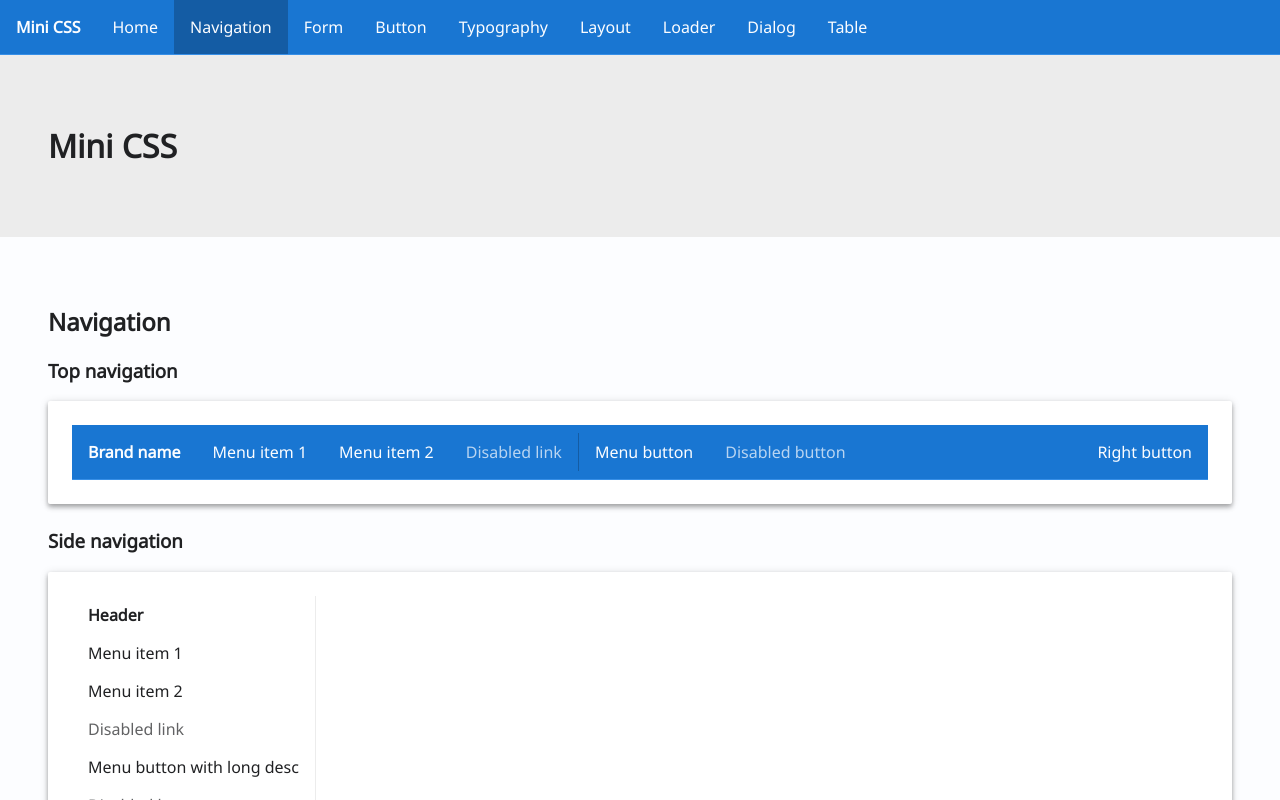
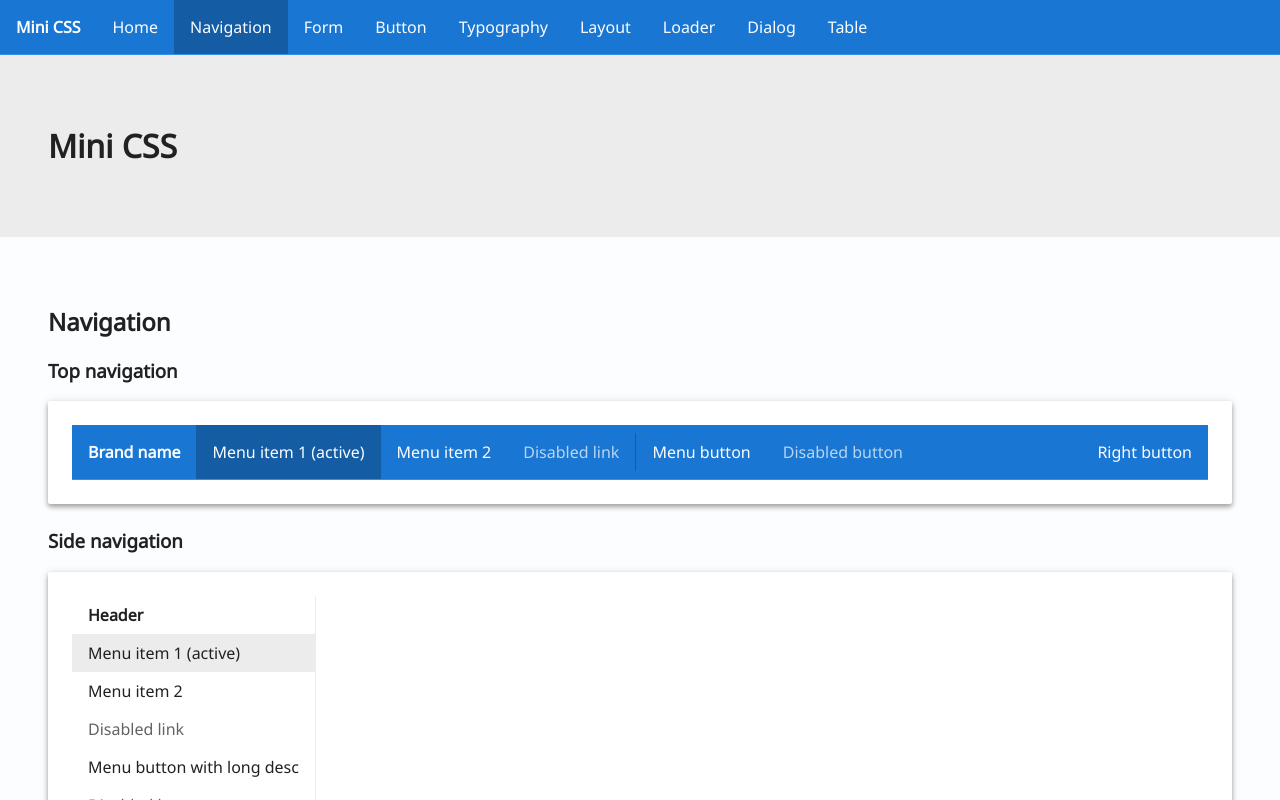
Before and after one commit to Sara-Morillon/mini-css, a React (Vite) app: page /nav in a window 1280 px wide. Shown: the top 800 px of the page. Built offline with nearby package versions, Linux system fonts and the light colour scheme.

Commit message:
Add active state on side navigation

```diff
--- a/src/css/nav.less
+++ b/src/css/nav.less
@@ -105,10 +105,12 @@ aside > nav {
 
   @media (prefers-color-scheme: dark) {
     --nav-item-hover: var(--palette-background-light);
+    --nav-item-active: var(--palette-background-light);
   }
 
   @media (prefers-color-scheme: light) {
     --nav-item-hover: var(--palette-background-dark);
+    --nav-item-active: var(--palette-background-dark);
   }
 
   display: inline-flex;
@@ -143,6 +145,10 @@ aside > nav {
       color: var(--nav-foreground);
       background-color: var(--nav-item-hover);
     }
+  }
+
+  & > [aria-current='page'] {
+    background-color: var(--nav-item-active);
   }
 
   & > hr {
--- a/src/ui/pages/Nav.tsx
+++ b/src/ui/pages/Nav.tsx
@@ -11,7 +11,9 @@ export function Nav() {
         <article>
           <nav aria-label="Main">
             <strong>Brand name</strong>
-            <a href="#">Menu item 1</a>
+            <a href="#" aria-current="page">
+              Menu item 1 (active)
+            </a>
             <a href="#">Menu item 2</a>
             <a href="#" aria-disabled>
               Disabled link
@@ -29,7 +31,9 @@ export function Nav() {
           <aside>
             <nav>
               <strong>Header</strong>
-              <a href="#">Menu item 1</a>
+              <a href="#" aria-current="page">
+                Menu item 1 (active)
+              </a>
               <a href="#">Menu item 2</a>
               <a href="#" aria-disabled>
                 Disabled link
```
